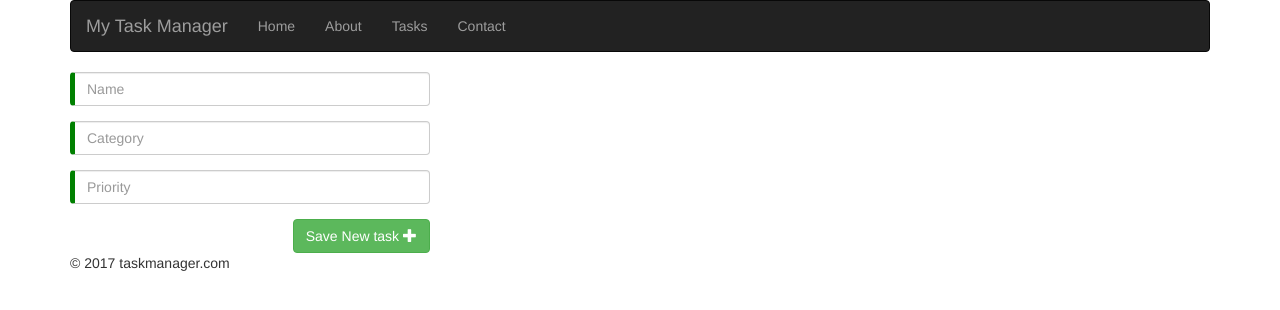
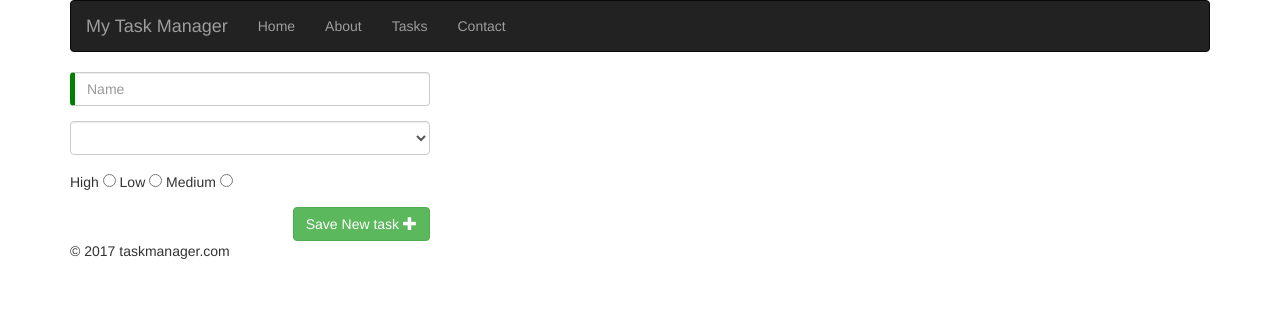
Before and after one commit to Mujib517/angular4-training, an Angular app: page /tasks/new in a window 1280 px wide. Shown: the top 310 px of the page. Built offline with nearby package versions, Linux system fonts and the light colour scheme.

Commit message:
Route resolver, Barrels

```diff
--- a/src/app/app.module.ts
+++ b/src/app/app.module.ts
@@ -1,27 +1,16 @@
 import { NgModule } from '@angular/core';
-import { BrowserModule } from '@angular/platform-browser';
-import { FormsModule } from '@angular/forms';
-import { AppComponent } from "./app.component";
-import { HomeComponent } from './home/home.component';
-import { TaskListComponent } from "./task-list/task-list.component";
-import { TitleComponent } from './title/title.component';
-import { TaskComponent } from "./task/task.component";
-import { FooterComponent } from './footer/footer.component';
-import { UserListComponent } from "./user-list/user-list.component";
-import { HttpModule } from "@angular/http";
+import { BrowserModule, FormsModule, HttpModule, SharedModule, AppRouterModule } from './module.barrel';
+
+import { TaskService } from "../shared/task.service";
 import { TimePipe } from "../shared/time.pipe";
-import { TaskService } from "../shared/task.service";
-import { SharedModule } from '../shared/shared.module';
-import { RouterModule, Routes } from '@angular/router';
-import { HeaderComponent } from './header/header.component';
-import { NewTaskComponent } from './new-task/new-task.component';
-import { AboutComponent } from './about/about.component';
-import { ContactComponent } from './contact/contact.component';
-import { TaskDetailComponent } from './task-detail/task-detail.component';
-import { AppRouterModule } from './router.module';
+
+import {
+    HomeComponent, AppComponent, TaskListComponent,
+    TitleComponent, TaskComponent, FooterComponent, UserListComponent, HeaderComponent, NewTaskComponent, AboutComponent, ContactComponent, TaskDetailComponent
+} from './app.barrel';
 
 @NgModule({
-    imports: [BrowserModule, FormsModule, HttpModule, SharedModule,AppRouterModule],
+    imports: [BrowserModule, FormsModule, HttpModule, SharedModule, AppRouterModule],
     declarations: [AppComponent, HomeComponent, TaskListComponent,
         TitleComponent, TaskComponent, FooterComponent, UserListComponent, HeaderComponent, NewTaskComponent, AboutComponent, ContactComponent, TaskDetailComponent],
     providers: [TaskService],
--- a/src/app/header/header.component.ts
+++ b/src/app/header/header.component.ts
@@ -4,6 +4,7 @@ import { Component, OnInit } from '@angular/core';
   selector: 'app-header',
   template: `<header>
   <nav>
+
       <div class="container">
           <div class="navbar navbar-inverse">
               <div class="navbar-header">
--- /dev/null
+++ b/src/app/module.barrel.ts
@@ -0,0 +1,5 @@
+export { BrowserModule } from '@angular/platform-browser';
+export { FormsModule } from '@angular/forms';
+export { HttpModule } from "@angular/http";
+export { AppRouterModule } from './router.module';
+export { SharedModule } from '../shared/shared.module';
--- a/src/app/new-task/new-task.component.ts
+++ b/src/app/new-task/new-task.component.ts
@@ -4,38 +4,12 @@ import { TaskService } from '../../shared/task.service';
 
 @Component({
     selector: 'app-new-task',
-    template: `<div class="row">
-  <div class="col-md-4">
-      <form #frm="ngForm">
-        <div class="form-group">
-              <input #txtName="ngModel" type="text" name="name" placeholder="Name" class="form-control" [(ngModel)]="task.name"/>
-              <span class="text-danger" *ngIf="txtName.dirty && txtName.errors?.required">Required</span>
-              <span class="text-danger" *ngIf="txtName.dirty && txtName.errors?.minlength">Min 3 Chars</span>
-              <span class="text-danger" *ngIf="txtName.dirty && txtName.errors?.maxlength">Max 10 Chars</span>
-          </div>
-          <div class="form-group">
-              <input type="text" #txtCategory="ngModel" name="category" placeholder="Category" class="form-control" [(ngModel)]="task.category"
-                  />
-              <span class="text-danger" *ngIf="txtCategory.dirty&&txtCategory.errors?.required">Required</span>
-          </div>
-          <div class="form-group">
-              <input type="text" name="priority" placeholder="Priority" class="form-control" [(ngModel)]="task.priority" />
-          </div>
-          <div class="form-group">
-              <button class="btn btn-success pull-right" (click)="onSave()" [disabled]="frm.invalid">
-                  Save New task
-                  <i class="glyphicon glyphicon-plus"></i>
-              </button>
-          </div>
-      </form>
-  </div>
-</div>
-  `,
-    styles: []
+    templateUrl: './new-task.html'
 })
 export class NewTaskComponent {
 
     task: any;
+    categories:["General","Shopping","Other"];
 
     constructor(private taskSvc: TaskService, private router: Router) {
         this.task = {};
--- /dev/null
+++ b/src/app/new-task/new-task.html
@@ -0,0 +1,39 @@
+<div class="row">
+    <div class="col-md-4">
+        <form #frm="ngForm">
+            <div class="form-group">
+                <input #txtName="ngModel" type="text" name="name" placeholder="Name" class="form-control" [(ngModel)]="task.name" />
+                <span class="text-danger" *ngIf="txtName.dirty && txtName.errors?.required">Required</span>
+                <span class="text-danger" *ngIf="txtName.dirty && txtName.errors?.minlength">Min 3 Chars</span>
+                <span class="text-danger" *ngIf="txtName.dirty && txtName.errors?.maxlength">Max 10 Chars</span>
+            </div>
+            <div class="form-group">
+
+                <select #txtCategory="ngModel" [(ngModel)]="task.category" name="category" class="form-control">
+                    <optgroup>
+                        <option>--select--</option>
+                        <option>General</option>
+                        <option>Shopping</option>
+                        <option>Other</option>
+                    </optgroup>
+                </select>
+
+                <!-- <input type="text" #txtCategory="ngModel" name="category" placeholder="Category" class="form-control" [(ngModel)]="task.category"
+                    /> -->
+                <span class="text-danger" *ngIf="txtCategory.dirty&&txtCategory.errors?.required">Required</span>
+            </div>
+            <div class="form-group">
+                High <input type="radio" name="priority" value="High" [(ngModel)]="task.priority"/>
+                Low <input type="radio" name="priority" value="Low" [(ngModel)]="task.priority"/>
+                Medium <input type="radio" name="priority" value="Medium" [(ngModel)]="task.priority"/>
+                <!-- <input type="text" name="priority" placeholder="Priority" class="form-control" [(ngModel)]="task.priority" /> -->
+            </div>
+            <div class="form-group">
+                <button class="btn btn-success pull-right" (click)="onSave()" [disabled]="frm.invalid">
+                    Save New task
+                    <i class="glyphicon glyphicon-plus"></i>
+                </button>
+            </div>
+        </form>
+    </div>
+</div>
--- a/src/app/router.module.ts
+++ b/src/app/router.module.ts
@@ -7,12 +7,13 @@ import { TaskListComponent } from './task-list/task-list.component';
 import { NewTaskComponent } from './new-task/new-task.component';
 import { TaskDetailComponent } from './task-detail/task-detail.component';
 import { ContactComponent } from './contact/contact.component';
+import { TaskResolver } from '../shared/task.resolver';
 
 
 const ROUTES: Routes = [
     { path: '', component: HomeComponent },
     { path: 'about', component: AboutComponent },
-    { path: 'tasks', component: TaskListComponent },
+    { path: 'tasks', component: TaskListComponent, resolve: { tasks: TaskResolver } },
     { path: 'tasks/new', component: NewTaskComponent },
     { path: 'tasks/:id', component: TaskDetailComponent },
     { path: 'contact', component: ContactComponent },
@@ -23,6 +24,7 @@ const ROUTES: Routes = [
 @NgModule({
     imports: [RouterModule.forRoot(ROUTES)],
     declarations: [],
-    exports: [RouterModule]
+    exports: [RouterModule],
+    providers: [TaskResolver]
 })
 export class AppRouterModule { }
--- a/src/app/task-list/task-list.component.ts
+++ b/src/app/task-list/task-list.component.ts
@@ -1,6 +1,7 @@
 import { Component, OnInit, OnDestroy } from '@angular/core';
 import { TaskService } from "../../shared/task.service";
 import { Http } from '@angular/http';
+import { ActivatedRoute } from '@angular/router';
 
 @Component({
     selector: 'app-task-list',
@@ -13,18 +14,18 @@ export class TaskListComponent implements OnInit, OnDestroy {
     hasError;
 
     //constructor injection
-    constructor(private taskSvc: TaskService) {
+    constructor(private taskSvc: TaskService, private activatedRoute: ActivatedRoute) {
 
     }
 
     //life cycle hook
     ngOnInit() {
-        this.loadData();
+        this.tasks = this.activatedRoute.snapshot.data["tasks"];
     }
 
     ngOnDestroy() {
-        console.log("unsubscribing");
-        this.obs.unsubscribe();
+        // console.log("unsubscribing");
+        // this.obs.unsubscribe();
     }
 
     loadData() {
--- /dev/null
+++ b/src/shared/task.resolver.ts
@@ -0,0 +1,13 @@
+import { Injectable } from '@angular/core';
+import { Resolve } from '@angular/router';
+import { TaskService } from './task.service';
+
+@Injectable()
+export class TaskResolver implements Resolve<any> {
+
+    constructor(private taskSvc: TaskService) { }
+
+    resolve() {
+        return this.taskSvc.get();
+    }
+}
```
Also changed, not shown: src/app/app.barrel.ts (added, +14 -0 lines), 1 other file (tests, documents, lock files or other folders).
